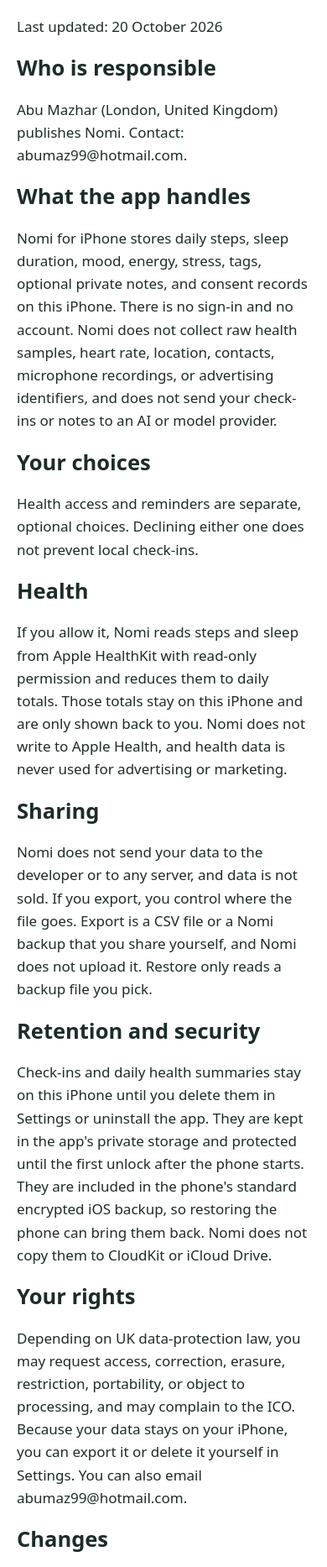
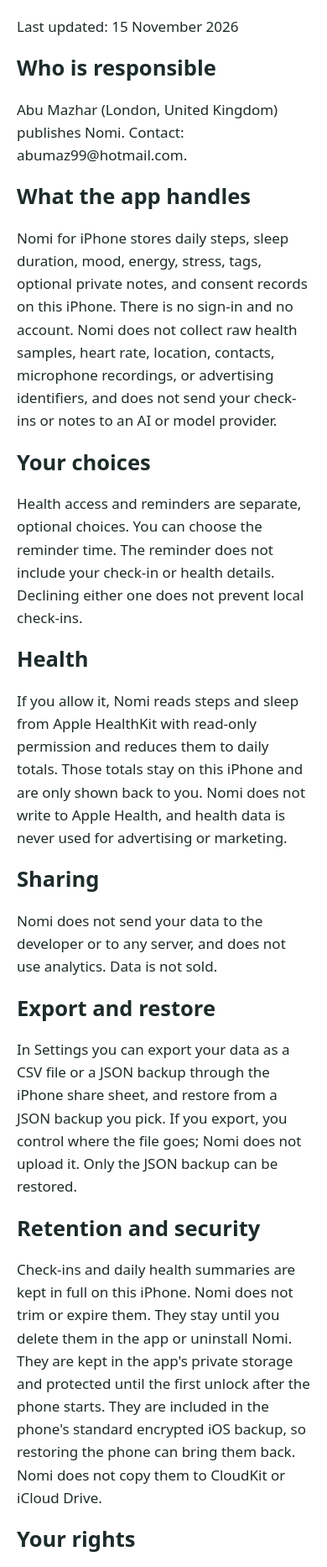
Before and after one commit to abumaz99/abumaz99.github.io, a plain HTML site: page nomi/privacy/index.html in a window 390 px wide. Shown: the part 84-1950 px from the top of the page at 84% size. Drawn offline with Linux system fonts and the light colour scheme.

Commit message:
Update the Nomi privacy notice for the 1.1 iPhone build (#4)
State that guest history stays on the iPhone until the user deletes it or uninstalls, and add a short export and restore section. Align the delete page with Settings and drop leftover account wording.

Co-authored-by: Cursor Agent <cursoragent@cursor.com>
Co-authored-by: abumaz99 <abumaz99@users.noreply.github.com>

```diff
--- a/nomi/privacy/index.html
+++ b/nomi/privacy/index.html
@@ -8,7 +8,7 @@
 </head>
 <body>
   <h1>Nomi privacy notice</h1>
-  <p>Last updated: 20 October 2026</p>
+  <p>Last updated: 15 November 2026</p>
 
   <h2>Who is responsible</h2>
   <p>Abu Mazhar (London, United Kingdom) publishes Nomi. Contact: abumaz99@hotmail.com.</p>
@@ -17,22 +17,25 @@
   <p>Nomi for iPhone stores daily steps, sleep duration, mood, energy, stress, tags, optional private notes, and consent records on this iPhone. There is no sign-in and no account. Nomi does not collect raw health samples, heart rate, location, contacts, microphone recordings, or advertising identifiers, and does not send your check-ins or notes to an AI or model provider.</p>
 
   <h2>Your choices</h2>
-  <p>Health access and reminders are separate, optional choices. Declining either one does not prevent local check-ins.</p>
+  <p>Health access and reminders are separate, optional choices. You can choose the reminder time. The reminder does not include your check-in or health details. Declining either one does not prevent local check-ins.</p>
 
   <h2>Health</h2>
   <p>If you allow it, Nomi reads steps and sleep from Apple HealthKit with read-only permission and reduces them to daily totals. Those totals stay on this iPhone and are only shown back to you. Nomi does not write to Apple Health, and health data is never used for advertising or marketing.</p>
 
   <h2>Sharing</h2>
-  <p>Nomi does not send your data to the developer or to any server, and data is not sold. If you export, you control where the file goes. Export is a CSV file or a Nomi backup that you share yourself, and Nomi does not upload it. Restore only reads a backup file you pick.</p>
+  <p>Nomi does not send your data to the developer or to any server, and does not use analytics. Data is not sold.</p>
+
+  <h2>Export and restore</h2>
+  <p>In Settings you can export your data as a CSV file or a JSON backup through the iPhone share sheet, and restore from a JSON backup you pick. If you export, you control where the file goes; Nomi does not upload it. Only the JSON backup can be restored.</p>
 
   <h2>Retention and security</h2>
-  <p>Check-ins and daily health summaries stay on this iPhone until you delete them in Settings or uninstall the app. They are kept in the app's private storage and protected until the first unlock after the phone starts. They are included in the phone's standard encrypted iOS backup, so restoring the phone can bring them back. Nomi does not copy them to CloudKit or iCloud Drive.</p>
+  <p>Check-ins and daily health summaries are kept in full on this iPhone. Nomi does not trim or expire them. They stay until you delete them in the app or uninstall Nomi. They are kept in the app's private storage and protected until the first unlock after the phone starts. They are included in the phone's standard encrypted iOS backup, so restoring the phone can bring them back. Nomi does not copy them to CloudKit or iCloud Drive.</p>
 
   <h2>Your rights</h2>
-  <p>Depending on UK data-protection law, you may request access, correction, erasure, restriction, portability, or object to processing, and may complain to the ICO. Because your data stays on your iPhone, you can export it or delete it yourself in Settings. You can also email abumaz99@hotmail.com.</p>
+  <p>Depending on UK data-protection law, you may request access, correction, erasure, restriction, portability, or object to processing, and may complain to the ICO. Because your data stays on your iPhone, you can export it or delete it yourself in Settings. You can add, change, or remove a check-in for today or any of the previous six days. Removing a check-in leaves that day's steps and sleep in place. Older check-ins stay until you delete your data. You can also email abumaz99@hotmail.com.</p>
 
   <h2>Changes</h2>
-  <p>If a later version adds anything that leaves your iPhone, such as an account or cloud backup, this notice will be updated before that version is released.</p>
+  <p>If a later version sends any of your data off this iPhone, this notice will be updated before that version is released.</p>
 
   <h2>Safety and scope</h2>
   <p>Nomi is general wellbeing software, not a medical service or medical device. It does not diagnose or provide crisis counselling. In immediate danger call 999 or go to A&amp;E. Samaritans are available on 116 123.</p>
```
Also changed, not shown: nomi/delete-account/index.html (+4 -4 lines), nomi/support/index.html (+1 -1 lines).
